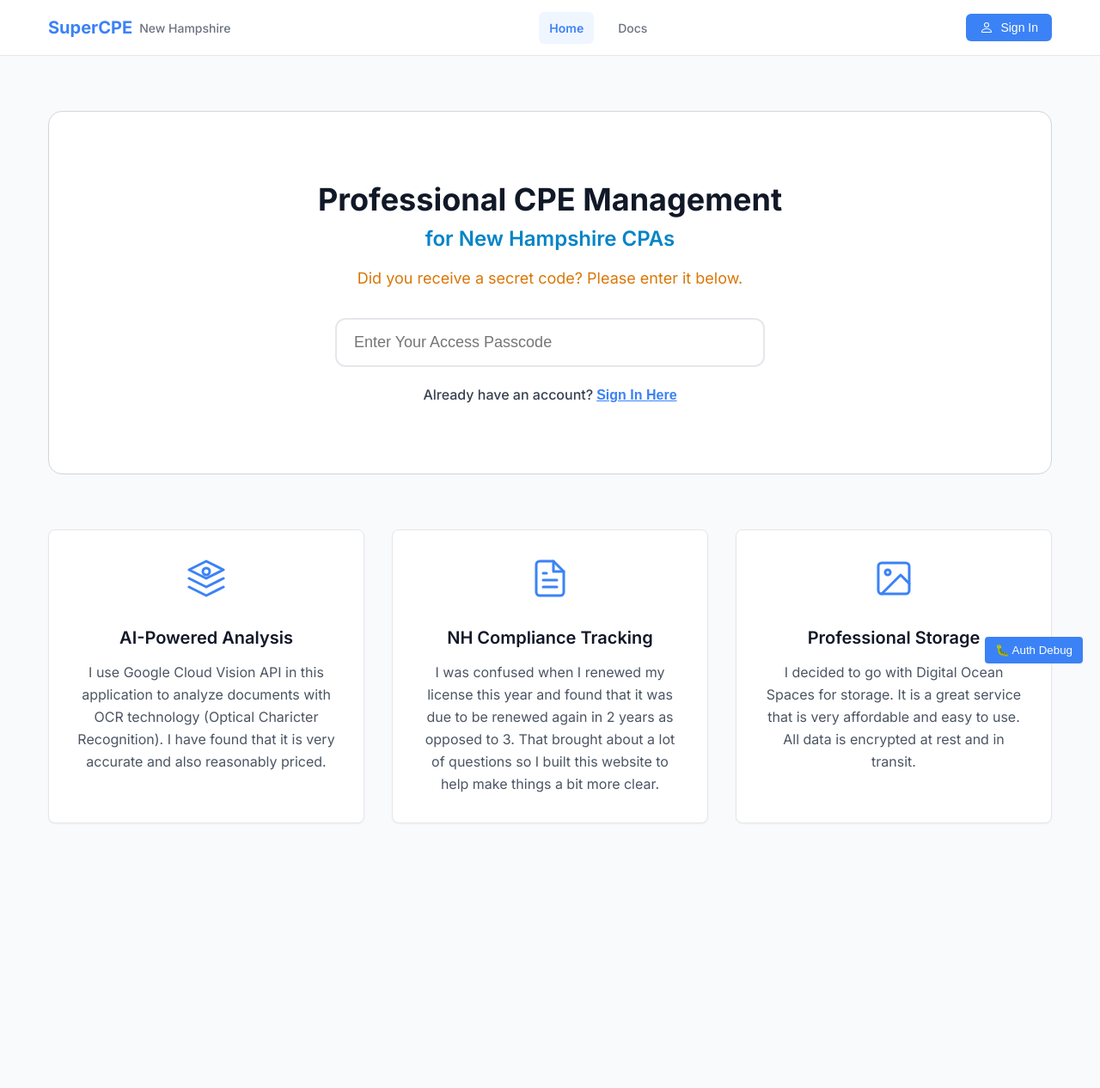
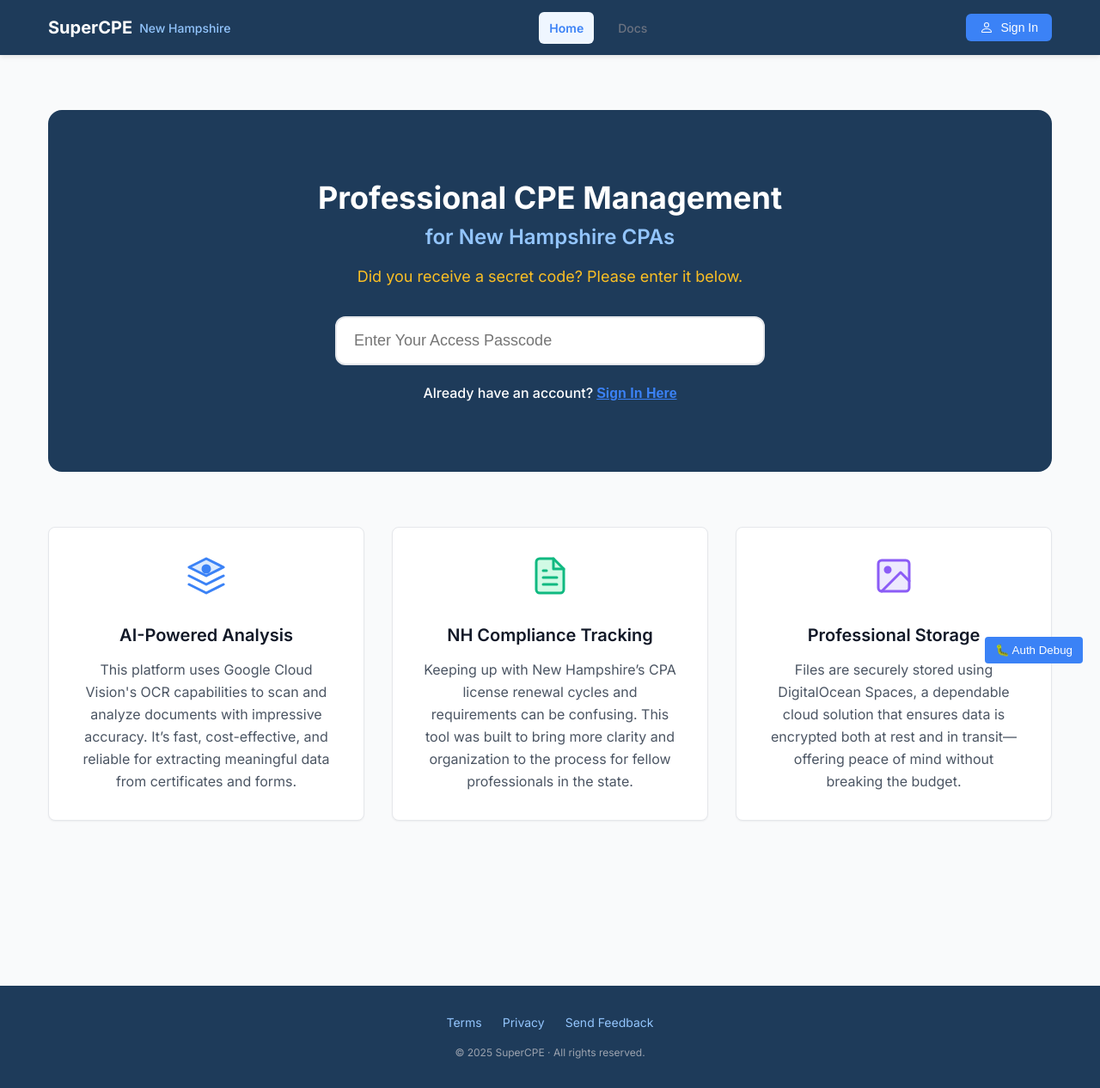
Before and after one commit to djahern-max/supercpe-frontend-v2, a React (Create React App) app: page / in a window 1280 px wide. Shown: the whole page at 86% size. Before the commit the page ends 1086 px from the top, so only its background shows below. Built offline with nearby package versions, Linux system fonts and the light colour scheme; no server answers.

Commit message:
home page looking good

```diff
--- a/src/App.js
+++ b/src/App.js
@@ -68,7 +68,7 @@ function App() {
                         </main>
 
                         {/* Footer */}
-                        {/* <Footer /> */}
+                        <Footer />
 
                         {/* Toast notifications */}
                         <Toaster
--- a/src/components/layout/Footer.js
+++ b/src/components/layout/Footer.js
@@ -1,9 +1,21 @@
+// src/components/layout/Footer.js
 import React from 'react';
+import { Link } from 'react-router-dom';
 import styles from '../../styles/components/Footer.module.css';
 
 const Footer = () => {
     return (
         <footer className={styles.footer}>
+            <div className="container">
+                <div className={styles.footerContent}>
+                    <div className={styles.links}>
+                        <Link to="/terms">Terms</Link>
+                        <Link to="/privacy">Privacy</Link>
+                        <a href="mailto:feedback@ryze.ai">Send Feedback</a>
+                    </div>
+                    <p className={styles.copy}>© {new Date().getFullYear()} SuperCPE · All rights reserved.</p>
+                </div>
+            </div>
         </footer>
     );
 };
--- a/src/components/layout/Header.js
+++ b/src/components/layout/Header.js
@@ -104,41 +104,19 @@ const Header = () => {
                             >
                                 Docs
                             </a>
-                            {/* <Link
-                                to="/privacy"
-                                className={`${styles.navLink} ${isActive('/privacy') ? styles.navLinkActive : ''}`}
-                            >
-                                Privacy
-                            </Link>
-                            <Link
-                                to="/terms"
-                                className={`${styles.navLink} ${isActive('/terms') ? styles.navLinkActive : ''}`}
-                            >
-                                Terms
-                            </Link> */}
+
                         </nav>
 
-                        {/* Authentication Section */}
-                        <div className={styles.authSection}>
+
+                        {/* Subtle User Menu - no avatar */}
                         {isAuthenticated && user ? (
                             <div className={styles.userMenu}>
                                 <button
-                                        className={styles.userMenuButton}
+                                    className={styles.userMenuButton} // or styles.userMenuButtonMinimal for even more subtle
                                     onClick={() => setIsUserMenuOpen(!isUserMenuOpen)}
                                     aria-label="User menu"
                                     aria-expanded={isUserMenuOpen}
                                 >
-                                        {user.profile_picture ? (
-                                            <img
-                                                src={user.profile_picture}
-                                                alt={user.name || user.email}
-                                                className={styles.userAvatar}
-                                            />
-                                        ) : (
-                                            <div className={styles.userAvatarPlaceholder}>
-                                                {(user.name || user.email)?.charAt(0).toUpperCase()}
-                                            </div>
-                                        )}
                                     <span className={styles.userInfo}>
                                         <span className={styles.userName}>{user.name || user.email}</span>
                                         {user.license_number && (
@@ -147,8 +125,8 @@ const Header = () => {
                                     </span>
                                     <svg
                                         className={`${styles.userMenuIcon} ${isUserMenuOpen ? styles.userMenuIconOpen : ''}`}
-                                            width="16"
-                                            height="16"
+                                        width="14"
+                                        height="14"
                                         viewBox="0 0 16 16"
                                         fill="currentColor"
                                     >
@@ -156,7 +134,7 @@ const Header = () => {
                                     </svg>
                                 </button>
 
-                                    {/* User Dropdown Menu */}
+                                {/* User Dropdown Menu remains the same */}
                                 {isUserMenuOpen && (
                                     <div className={styles.userMenuDropdown}>
                                         <div className={styles.userMenuHeader}>
@@ -200,6 +178,7 @@ const Header = () => {
                                 )}
                             </div>
                         ) : (
+                            // Login button remains the same
                             <button
                                 onClick={handleLogin}
                                 className={styles.loginButton}
@@ -212,16 +191,18 @@ const Header = () => {
                         )}
                     </div>
                 </div>
-                </div>
-            </header>
+
+            </header >
 
             {/* Authentication Modal */}
-            {showAuthModal && (
+            {
+                showAuthModal && (
                     <SimpleAuthModal
                         onClose={() => setShowAuthModal(false)}
                         onSuccess={handleAuthSuccess}
                     />
-            )}
+                )
+            }
         </>
     );
 };
--- a/src/pages/Home.js
+++ b/src/pages/Home.js
@@ -32,55 +32,58 @@ const Home = () => {
                 {/* Features Section */}
                 <section className={styles.features}>
                     <div className={styles.featuresGrid}>
+
                         <div className={styles.feature}>
                             <div className={styles.featureIcon}>
-                                {/* AI-Powered Analysis - Light Blue */}
-                                <svg width="48" height="48" viewBox="0 0 24 24" fill="none" strokeWidth="1.5" strokeLinecap="round" strokeLinejoin="round">
-                                    <path d="M12 2L2 7l10 5 10-5-10-5z" stroke="#3b82f6" />
-                                    <path d="M2 17l10 5 10-5" stroke="#3b82f6" />
-                                    <path d="M2 12l10 5 10-5" stroke="#3b82f6" />
-                                    <circle cx="12" cy="8" r="2" stroke="#3b82f6" />
+                                {/* AI-Powered Analysis - Light Blue with subtle fill */}
+                                <svg width="48" height="48" viewBox="0 0 24 24" fill="none" stroke="#3b82f6" strokeWidth="1.5" strokeLinecap="round" strokeLinejoin="round">
+                                    <path d="M12 2L2 7l10 5 10-5-10-5z" fill="#dbeafe" />
+                                    <path d="M2 17l10 5 10-5" />
+                                    <path d="M2 12l10 5 10-5" />
+                                    <circle cx="12" cy="8" r="2" fill="#3b82f6" />
                                 </svg>
                             </div>
                             <h3 className={styles.featureTitle}>AI-Powered Analysis</h3>
                             <p className={styles.featureDescription}>
-                                I use Google Cloud Vision API in this application to analyze documents with OCR technology (Optical Charicter Recognition).  I have found that it is very accurate and also reasonably priced.
+                                This platform uses Google Cloud Vision's OCR capabilities to scan and analyze documents with impressive accuracy. It’s fast, cost-effective, and reliable for extracting meaningful data from certificates and forms.
                             </p>
                         </div>
 
                         <div className={styles.feature}>
                             <div className={styles.featureIcon}>
-                                {/* NH Compliance - Light Blue */}
-                                <svg width="48" height="48" viewBox="0 0 24 24" fill="none" strokeWidth="1.5" strokeLinecap="round" strokeLinejoin="round">
-                                    <path d="M14 2H6a2 2 0 0 0-2 2v16a2 2 0 0 0 2 2h12a2 2 0 0 0 2-2V8z" stroke="#3b82f6" />
-                                    <polyline points="14,2 14,8 20,8" stroke="#3b82f6" />
-                                    <line x1="16" y1="13" x2="8" y2="13" stroke="#3b82f6" />
-                                    <line x1="16" y1="17" x2="8" y2="17" stroke="#3b82f6" />
-                                    <polyline points="10,9 9,9 8,9" stroke="#3b82f6" />
+                                {/* NH Compliance - Green tint */}
+                                <svg width="48" height="48" viewBox="0 0 24 24" fill="none" stroke="#10b981" strokeWidth="1.5" strokeLinecap="round" strokeLinejoin="round">
+                                    <path d="M14 2H6a2 2 0 0 0-2 2v16a2 2 0 0 0 2 2h12a2 2 0 0 0 2-2V8z" fill="#d1fae5" />
+                                    <polyline points="14,2 14,8 20,8" />
+                                    <line x1="16" y1="13" x2="8" y2="13" />
+                                    <line x1="16" y1="17" x2="8" y2="17" />
+                                    <polyline points="10,9 9,9 8,9" />
                                 </svg>
                             </div>
                             <h3 className={styles.featureTitle}>NH Compliance Tracking</h3>
                             <p className={styles.featureDescription}>
-                                I was confused when I renewed my license this year and found that it was due to be renewed again in 2 years as opposed to 3.  That brought about a lot of questions so I built this website to help make things a bit more clear.
+                                Keeping up with New Hampshire’s CPA license renewal cycles and requirements can be confusing. This tool was built to bring more clarity and organization to the process for fellow professionals in the state.
                             </p>
                         </div>
 
                         <div className={styles.feature}>
                             <div className={styles.featureIcon}>
-                                {/* Professional Storage - Light Blue */}
-                                <svg width="48" height="48" viewBox="0 0 24 24" fill="none" strokeWidth="1.5" strokeLinecap="round" strokeLinejoin="round">
-                                    <rect x="3" y="3" width="18" height="18" rx="2" ry="2" stroke="#3b82f6" />
-                                    <circle cx="8.5" cy="8.5" r="1.5" stroke="#3b82f6" />
-                                    <path d="M21 15l-5-5L5 21" stroke="#3b82f6" />
+                                {/* Professional Storage - Violet */}
+                                <svg width="48" height="48" viewBox="0 0 24 24" fill="none" stroke="#8b5cf6" strokeWidth="1.5" strokeLinecap="round" strokeLinejoin="round">
+                                    <rect x="3" y="3" width="18" height="18" rx="2" ry="2" fill="#ede9fe" />
+                                    <circle cx="8.5" cy="8.5" r="1.5" fill="#8b5cf6" />
+                                    <path d="M21 15l-5-5L5 21" />
                                 </svg>
                             </div>
                             <h3 className={styles.featureTitle}>Professional Storage</h3>
                             <p className={styles.featureDescription}>
-                                I decided to go with Digital Ocean Spaces for storage.  It is a great service that is very affordable and easy to use.  All data is encrypted at rest and in transit.
+                                Files are securely stored using DigitalOcean Spaces, a dependable cloud solution that ensures data is encrypted both at rest and in transit—offering peace of mind without breaking the budget.
                             </p>
                         </div>
+
                     </div>
                 </section>
+
 
 
             </div>
--- a/src/pages/Privacy.js
+++ b/src/pages/Privacy.js
@@ -6,13 +6,13 @@ const Privacy = () => {
         <div className={styles.container}>
             <div className={styles.content}>
                 <h1>Privacy Policy</h1>
-                <p className={styles.lastUpdated}>Last updated: December 2024</p>
+                <p className={styles.lastUpdated}>Last updated: June 2025</p>
 
                 <section>
                     <h2>1. Information We Collect</h2>
                     <p>SuperCPE collects the following information to provide our CPE compliance tracking service:</p>
                     <ul>
-                        <li><strong>Google Account Information:</strong> When you sign in with Google, we collect your email address, name, and profile picture to create and manage your account.</li>
+                        <li><strong>Account Information:</strong> When you sign up, we collect your email address, name, and password to create and manage your account.</li>
                         <li><strong>CPA License Information:</strong> Your New Hampshire CPA license number to verify your professional status.</li>
                         <li><strong>CPE Certificates:</strong> Digital copies of your continuing education certificates for compliance tracking.</li>
                         <li><strong>Usage Data:</strong> Information about how you use our service to improve functionality.</li>
@@ -35,7 +35,7 @@ const Privacy = () => {
                     <h2>3. Information Sharing</h2>
                     <p>We do not sell, trade, or share your personal information with third parties except:</p>
                     <ul>
-                        <li><strong>Service Providers:</strong> Secure cloud storage (Digital Ocean) and payment processing (Stripe)</li>
+                        <li><strong>Service Providers:</strong> Secure cloud storage (DigitalOcean Spaces) and payment processing (Stripe)</li>
                         <li><strong>Legal Requirements:</strong> When required by law or to protect our rights</li>
                         <li><strong>With Your Consent:</strong> When you explicitly authorize sharing</li>
                     </ul>
@@ -65,22 +65,17 @@ const Privacy = () => {
                 </section>
 
                 <section>
-                    <h2>6. Google OAuth Integration</h2>
-                    <p>Our Google OAuth integration only accesses your basic profile information (email, name, profile picture) to create your account. We do not access your Google Drive, Gmail, or other Google services.</p>
-                </section>
-
-                <section>
-                    <h2>7. Contact Information</h2>
+                    <h2>6. Contact Information</h2>
                     <p>For privacy-related questions or requests:</p>
                     <ul>
                         <li>Email: support@supercpe.com</li>
-                        <li>Website: https://nh.supercpe.com</li>
+                        <li>Website: <a href="https://nh.supercpe.com" target="_blank" rel="noopener noreferrer">nh.supercpe.com</a></li>
                     </ul>
                 </section>
 
                 <section>
-                    <h2>8. Changes to This Policy</h2>
-                    <p>We may update this privacy policy periodically. We will notify users of significant changes via email or prominent website notice.</p>
+                    <h2>7. Changes to This Policy</h2>
+                    <p>We may update this privacy policy periodically. We will notify users of significant changes via email or a prominent notice on our website.</p>
                 </section>
             </div>
         </div>
--- a/src/styles/components/Footer.module.css
+++ b/src/styles/components/Footer.module.css
@@ -1,5 +1,36 @@
 .footer {
-    margin-top: auto;
-    padding: 1rem 0;
-    background-color: white;
+    background-color: #1e3b5a;
+    color: #e5e7eb;
+    padding: 2rem 0;
+    margin-top: var(--space-16);
 }
+
+.footerContent {
+    display: flex;
+    flex-direction: column;
+    align-items: center;
+    text-align: center;
+    gap: 1rem;
+}
+
+.links {
+    display: flex;
+    gap: 1.5rem;
+    font-size: 0.875rem;
+    flex-wrap: wrap;
+}
+
+.links a {
+    color: #93c5fd;
+    text-decoration: none;
+    transition: color 0.2s;
+}
+
+.links a:hover {
+    color: white;
+}
+
+.copy {
+    font-size: 0.75rem;
+    color: #9ca3af;
+}
--- a/src/styles/components/Header.module.css
+++ b/src/styles/components/Header.module.css
@@ -1,11 +1,11 @@
 /* src/styles/components/Header.module.css - Streamlined, no hamburger menu */
 .header {
-    background: white;
-    border-bottom: 1px solid #e5e7eb;
-    position: sticky;
-    top: 0;
-    z-index: 50;
-    backdrop-filter: blur(8px);
+    background: #1e3b5a;
+    /* match hero background */
+    border-bottom: none;
+    /* cleaner look */
+    box-shadow: 0 2px 6px rgba(0, 0, 0, 0.1);
+    /* optional soft shadow */
 }
 
 .headerContent {
@@ -29,12 +29,14 @@
 .logoText {
     font-size: 1.25rem;
     font-weight: 700;
-    color: #3b82f6;
+    color: white;
+    /* previously #3b82f6 */
 }
 
 .logoSubtext {
     font-size: 0.875rem;
-    color: #6b7280;
+    color: #93c5fd;
+    /* soft light blue for accent */
     font-weight: 500;
 }
 
@@ -107,43 +109,24 @@
 .userMenuButton {
     display: flex;
     align-items: center;
-    gap: 0.75rem;
-    background: white;
-    border: 1px solid #e5e7eb;
-    border-radius: 0.5rem;
+    gap: 0.5rem;
+    background: transparent;
+    border: 1px solid transparent;
+    border-radius: 0.375rem;
     padding: 0.5rem 0.75rem;
     cursor: pointer;
     transition: all 0.15s ease;
     min-width: 0;
+    color: #6b7280;
+    font-size: 0.875rem;
 }
 
 .userMenuButton:hover {
-    border-color: #3b82f6;
-    background: #f8fafc;
-    box-shadow: 0 1px 3px 0 rgba(0, 0, 0, 0.1);
+    border-color: #e5e7eb;
+    background: #f9fafb;
+    color: #374151;
 }
 
-.userAvatar {
-    width: 32px;
-    height: 32px;
-    border-radius: 50%;
-    object-fit: cover;
-    flex-shrink: 0;
-}
-
-.userAvatarPlaceholder {
-    width: 32px;
-    height: 32px;
-    border-radius: 50%;
-    background: linear-gradient(135deg, #3b82f6, #1d4ed8);
-    color: white;
-    display: flex;
-    align-items: center;
-    justify-content: center;
-    font-size: 0.875rem;
-    font-weight: 600;
-    flex-shrink: 0;
-}
 
 .userInfo {
     display: flex;
@@ -151,11 +134,13 @@
     align-items: flex-start;
     min-width: 0;
     flex: 1;
+    gap: 0.2rem;
 }
 
 .userName {
-    font-weight: 600;
-    color: #111827;
+    font-weight: 500;
+    color: var(--primary-500);
+    /* Using the app's light blue: #0ea5e9 */
     font-size: 0.875rem;
     white-space: nowrap;
     overflow: hidden;
@@ -163,9 +148,11 @@
     max-width: 150px;
 }
 
+/* License number with amber color */
 .userLicense {
     font-size: 0.75rem;
-    color: #6b7280;
+    color: #fbbf24;
+    /* Amber color as requested */
     font-weight: 500;
 }
 
@@ -173,6 +160,8 @@
     color: #9ca3af;
     transition: transform 0.15s ease;
     flex-shrink: 0;
+    width: 14px;
+    height: 14px;
 }
 
 .userMenuIconOpen {
@@ -204,6 +193,17 @@
         opacity: 1;
         transform: translateY(0);
     }
+}
+
+/* Ensure colors remain consistent in hover state */
+.userMenuButton:hover .userName {
+    color: var(--primary-600);
+    /* Slightly darker blue on hover */
+}
+
+.userMenuButton:hover .userLicense {
+    color: #f59e0b;
+    /* Slightly darker amber on hover */
 }
 
 .userMenuHeader {
--- a/src/styles/components/PasscodeEntry.module.css
+++ b/src/styles/components/PasscodeEntry.module.css
@@ -69,7 +69,7 @@
     text-align: center;
     font-size: 16px;
     /* Increased from 14px */
-    color: #374151;
+    color: white;
     /* Darker color for better visibility */
     margin-top: 20px;
     /* Increased spacing */
--- a/src/styles/components/QuickSignupModal.module.css
+++ b/src/styles/components/QuickSignupModal.module.css
@@ -269,6 +269,32 @@
     cursor: not-allowed;
 }
 
+.featureGrid {
+    display: flex;
+    justify-content: space-between;
+    padding: 16px 32px;
+    border-bottom: 1px solid #f3f4f6;
+    background-color: #f9fafb;
+    flex-wrap: wrap;
+    gap: 12px;
+    text-align: center;
+}
+
+.featureItem {
+    display: flex;
+    flex-direction: column;
+    align-items: center;
+    gap: 6px;
+    color: #1e3b5a;
+    font-size: 13px;
+    font-weight: 500;
+    flex: 1 1 20%;
+}
+
+.featureItem svg {
+    color: #059669;
+}
+
 /* Responsive Design */
 @media (max-width: 640px) {
     .modalOverlay {
--- a/src/styles/pages/Home.module.css
+++ b/src/styles/pages/Home.module.css
@@ -6,10 +6,10 @@
 .hero {
     text-align: center;
     padding: var(--space-20) 0;
-    background: white;
+    background: #1e3b5a;
+    /* Dark blue */
     border-radius: var(--radius-2xl);
-    border: 1px solid var(--gray-300);
-    /* Faint border */
+    border: none;
     margin-bottom: var(--space-16);
 }
 
@@ -21,7 +21,8 @@
 .heroTitle {
     font-size: var(--text-4xl);
     font-weight: 700;
-    color: var(--gray-900);
+    color: white;
+    /* Change from var(--gray-900) */
     margin-bottom: var(--space-4);
     line-height: var(--leading-tight);
 }
@@ -29,21 +30,23 @@
 .heroSubtitle {
     display: block;
     font-size: var(--text-2xl);
-    color: var(--primary-600);
+    color: #93c5fd;
+    /* Light blue to contrast dark background */
     font-weight: 600;
     margin-top: var(--space-2);
 }
 
 .heroDescription {
     font-size: var(--text-lg);
-    color: var(--warning-600);
-    /* Changed to #d97706 */
+    color: #fbbf24;
+    /* Keep this warm tone for contrast */
     margin-bottom: var(--space-8);
     line-height: var(--leading-relaxed);
     max-width: 600px;
     margin-left: auto;
     margin-right: auto;
 }
+
 
 .lookupForm {
     margin-bottom: var(--space-6);
```
Also changed, not shown: src/components/compliance/QuickSignupModal.js (+16 -47 lines). Lines whose indentation alone changed are shown as unchanged.
